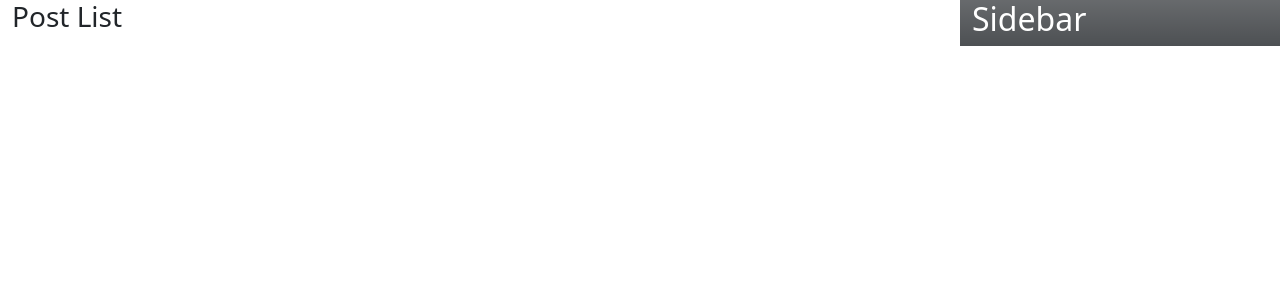
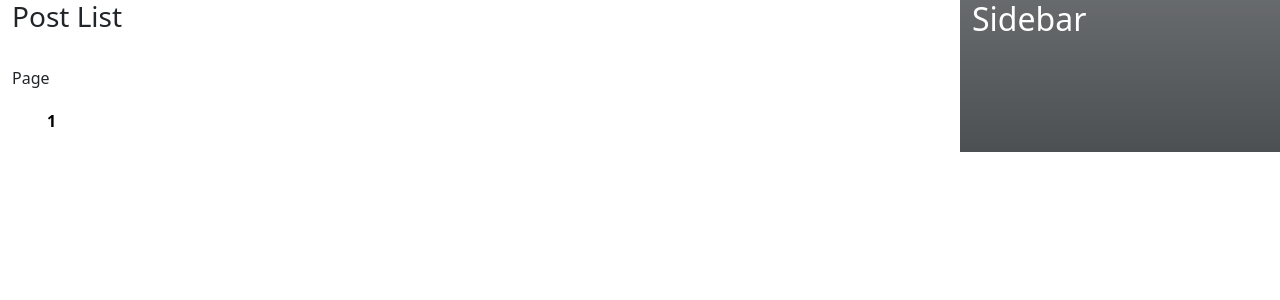
Before and after one commit to prace-prc/mysite2, a Django app: page /blog/ in a window 1280 px wide. Shown: the top 300 px of the page. Run offline with Django 4.2, Linux system fonts and the light colour scheme; data that the repository does not hold is empty.

Commit message:
[기능 작성] views.py와 list.html에 pagination 기능 추가

```diff
--- a/mysite/blog/templates/blog/post/list.html
+++ b/mysite/blog/templates/blog/post/list.html
@@ -2,7 +2,7 @@
 {% block title %}Post List{% endblock %}
 {% block content %}
     <h3>Post List</h3>
-    {% for post in posts %}
+    {% for post in page_obj %}
         <div class="card" style="width: 20rem;">
             <div class="card-body">
                 <h5 class="card-title"><a href="{% url 'blog:post_detail' post.id %}">{{ post.title }}</a></h5>
@@ -10,4 +10,17 @@
             </div>
         </div>
     {% endfor %}
+    <br>
+    <p>Page</p>
+    <ul style="display: flex;list-style :none">
+        {% for page in paginator.page_range %}
+            {% if page == page_obj.number %}
+                <li style="margin: 3px;"><a style="text-decoration:none; color:black;"><b>{{ page }}</b></a>
+            </li>
+            {% else %}
+            <li style="margin: 3px;"><a style="text-decoration:none; color:blue;" href="?page={{ page }}">{{ page }}</a>
+            </li>
+            {% endif %}
+        {% endfor %}
+    </ul>
 {% endblock %}
--- a/mysite/blog/views.py
+++ b/mysite/blog/views.py
@@ -1,3 +1,5 @@
+from django.core import paginator
+from django.core.paginator import Paginator, PageNotAnInteger, EmptyPage
 from django.shortcuts import render, get_object_or_404
 # Create your views here.
 from django.shortcuts import render
@@ -7,7 +9,23 @@ from .models import Post
 # Create your views here.
 def post_list(request):
     posts = Post.objects.filter(status=Post.Status.PUBLISHED)
-    return render(request, 'blog/post/list.html', {'posts': posts})
+    page = request.GET.get('page')
+
+    paginator = Paginator(posts, 3)
+
+    try:
+        page_obj = paginator.page(page)
+    except PageNotAnInteger:
+        page = 1
+        page_obj = paginator.page(page)
+    except EmptyPage:
+        page = paginator.num_pages
+        page_obj = paginator.page(page)
+
+    return render(request, 'blog/post/list.html',
+                  {'posts': posts,
+                   'page_obj': page_obj,
+                   'paginator': paginator})
 
 
 def post_detail(request, post_id):
```
